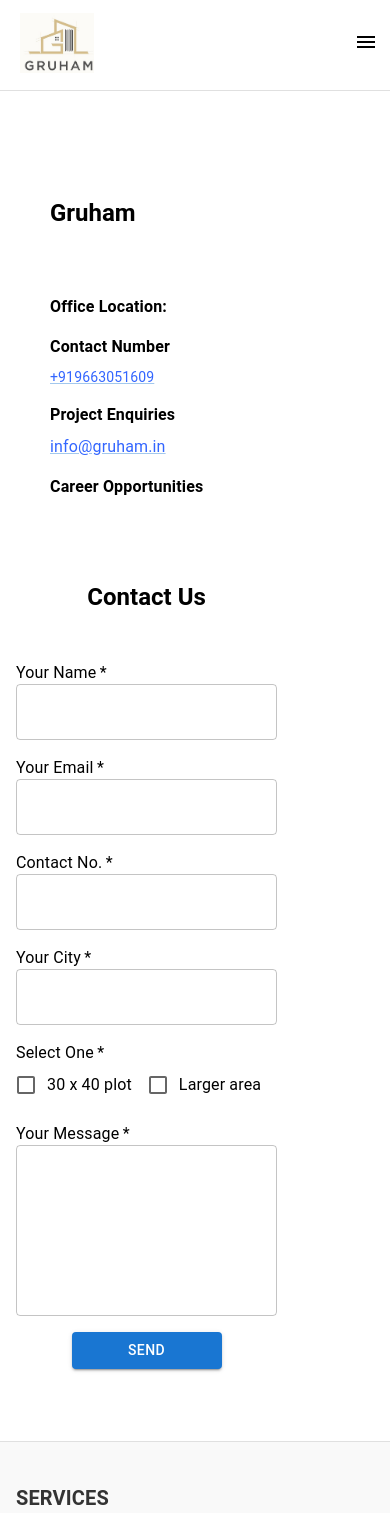
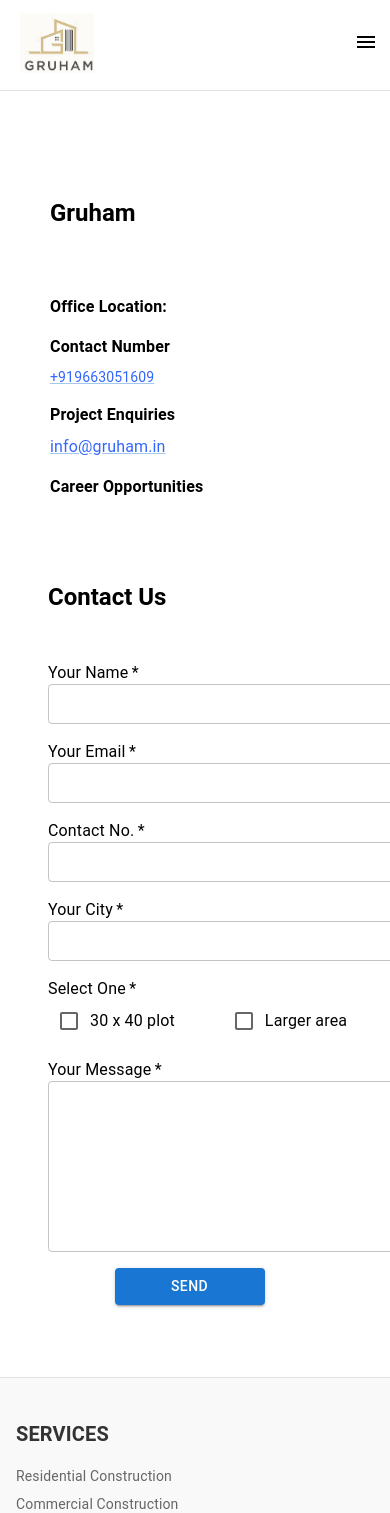
Before and after one commit to Rudreshcg/gruham, a React (Create React App) app: page /contact in a window 390 px wide. Shown: the top 1513 px of the page. Built offline with nearby package versions, Linux system fonts and the light colour scheme; the HTML template or start-up script is replaced by a standard one.

Commit message:
contact format modified

```diff
--- a/src/components/Contact.tsx
+++ b/src/components/Contact.tsx
@@ -117,7 +117,7 @@
       <Grid container spacing={2} justifyContent="center" alignItems="flex-start" sx={{ flexDirection: { xs: 'column', md: 'row' }, rowGap: 2, columnGap: 2, maxWidth: '1200px', width: '100%', mx: 'auto' }}>
         <Grid item xs={12} md={7} lg={6} sx={{ textAlign: 'center', padding: '50px !important' }}>
           <Box sx={{ textAlign: 'left' }}>
-            <Typography variant="h5" sx={{ mb: 2 }}>
+            <Typography variant="h5" sx={{ mb: 2, '@media (max-width:600px)': { textAlign: 'left', } }}>
               <strong>Gruham</strong>
             </Typography>
           </Box>
@@ -162,7 +162,7 @@
         </Grid>
         <Grid item xs={12} md={5} sx={{ textAlign: 'center' }}>
           <Box>
-            <Typography variant="h5">
+            <Typography variant="h5" sx={{'@media (max-width:600px)': { textAlign: 'left', ml: 4}}}>
               <strong>Contact Us</strong>
             </Typography>
             <Box
@@ -180,29 +180,33 @@
               }}
             >
               <FormControl fullWidth required error={errors.name}>
-                <FormLabel sx={{ textAlign: 'left', color: 'black !important' }}>Your Name</FormLabel>
-                <TextField variant="outlined" fullWidth name="name" value={formData.name} onChange={handleChange} />
+                <FormLabel sx={{ textAlign: 'left', color: 'black !important','@media (max-width:600px)': { textAlign: 'left', ml: 4} }}>Your Name</FormLabel>
+                <TextField variant="outlined" sx={{ '@media (max-width:600px)': {'& .MuiInputBase-root': {
+              height: '40px', ml: 4, mr: 1}}}} fullWidth name="name" value={formData.name} onChange={handleChange} />
                 {errors.name && <FormHelperText sx={{ color: 'red' }}>This field is required</FormHelperText>}
               </FormControl>
               <FormControl fullWidth required error={errors.email}>
-                <FormLabel sx={{ textAlign: 'left', color: 'black !important' }}>Your Email</FormLabel>
-                <TextField variant="outlined" type="email" fullWidth name="email" value={formData.email} onChange={handleChange} />
-                {errors.email && <FormHelperText sx={{ color: 'red' }}>This field is required</FormHelperText>}
+                <FormLabel sx={{ textAlign: 'left', color: 'black !important', '@media (max-width:600px)': { textAlign: 'left', ml: 4} }}>Your Email</FormLabel>
+                <TextField variant="outlined" sx={{ '@media (max-width:600px)': {'& .MuiInputBase-root': {
+              height: '40px',  ml: 4}}}} type="email" fullWidth name="email" value={formData.email} onChange={handleChange} />
+                {errors.email && <FormHelperText sx={{ color: 'red', '@media (max-width:600px)': { textAlign: 'left', ml: 4} }}>This field is required</FormHelperText>}
               </FormControl>
               <FormControl fullWidth required error={errors.contactNo}>
-                <FormLabel sx={{ textAlign: 'left', color: 'black !important' }}>Contact No.</FormLabel>
-                <TextField variant="outlined" type="tel" fullWidth name="contactNo" value={formData.contactNo} onChange={handleChange} />
-                {errors.contactNo && <FormHelperText sx={{ color: 'red' }}>This field is required</FormHelperText>}
+                <FormLabel sx={{ textAlign: 'left', color: 'black !important', '@media (max-width:600px)': { textAlign: 'left', ml: 4} }}>Contact No.</FormLabel>
+                <TextField variant="outlined" sx={{ '@media (max-width:600px)': {'& .MuiInputBase-root': {
+              height: '40px',  ml: 4}}}} type="tel" fullWidth name="contactNo" value={formData.contactNo} onChange={handleChange} />
+                {errors.contactNo && <FormHelperText sx={{ color: 'red', '@media (max-width:600px)': { textAlign: 'left', ml: 4} }}>This field is required</FormHelperText>}
               </FormControl>
               <FormControl fullWidth required error={errors.city}>
-                <FormLabel sx={{ textAlign: 'left', color: 'black !important' }}>Your City</FormLabel>
-                <TextField variant="outlined" fullWidth name="city" value={formData.city} onChange={handleChange} />
-                {errors.city && <FormHelperText sx={{ color: 'red' }}>This field is required</FormHelperText>}
+                <FormLabel sx={{ textAlign: 'left', color: 'black !important', '@media (max-width:600px)': { textAlign: 'left', ml: 4} }}>Your City</FormLabel>
+                <TextField variant="outlined" sx={{ '@media (max-width:600px)': {'& .MuiInputBase-root': {
+              height: '40px',  ml: 4}}}}fullWidth name="city" value={formData.city} onChange={handleChange} />
+                {errors.city && <FormHelperText sx={{ color: 'red', '@media (max-width:600px)': { textAlign: 'left', ml: 4} }}>This field is required</FormHelperText>}
               </FormControl>
               <FormControl required error={errors.checkbox}>
-                <FormLabel sx={{ textAlign: 'left', color: 'black !important' }}>Select One</FormLabel>
+                <FormLabel sx={{ textAlign: 'left', color: 'black !important' , '@media (max-width:600px)': { textAlign: 'left', ml: 4}}}>Select One</FormLabel>
                 <FormGroup sx={{ display: 'flex', flexDirection: 'row' }}>
-                  <FormControlLabel
+                  <FormControlLabel sx={{'@media (max-width:600px)': { textAlign: 'left', ml: 4}}}
                     control={
                       <Checkbox
                         checked={plot.plot30x40}
@@ -212,7 +216,7 @@
                     }
                     label="30 x 40 plot"
                   />
-                  <FormControlLabel
+                  <FormControlLabel sx={{'@media (max-width:600px)': { textAlign: 'left', ml: 4}}}
                     control={
                       <Checkbox
                         checked={plot.largerArea}
@@ -224,13 +228,13 @@
                   />
                 </FormGroup>
                 {errors.checkbox && (
-                  <FormHelperText sx={{ color: 'red' }}>Please select at least one option</FormHelperText>
+                  <FormHelperText sx={{ color: 'red', '@media (max-width:600px)': { textAlign: 'left', ml: 4} }}>Please select at least one option</FormHelperText>
                 )}
               </FormControl>
               <FormControl fullWidth required error={errors.message}>
-                <FormLabel sx={{ textAlign: 'left', color: 'black !important' }}>Your Message</FormLabel>
-                <TextField variant="outlined" fullWidth multiline rows={6} name="message" value={formData.message} onChange={handleChange} />
-                {errors.message && <FormHelperText sx={{ color: 'red' }}>This field is required</FormHelperText>}
+                <FormLabel sx={{ textAlign: 'left', color: 'black !important', '@media (max-width:600px)': { textAlign: 'left', ml: 4} }}>Your Message</FormLabel>
+                <TextField variant="outlined" fullWidth multiline rows={6} sx={{'@media (max-width:600px)': { textAlign: 'left', ml: 4}}} name="message" value={formData.message} onChange={handleChange} />
+                {errors.message && <FormHelperText sx={{ color: 'red', '@media (max-width:600px)': { textAlign: 'left', ml: 4} }}>This field is required</FormHelperText>}
               </FormControl>
               <Button
                 variant="contained"
```
